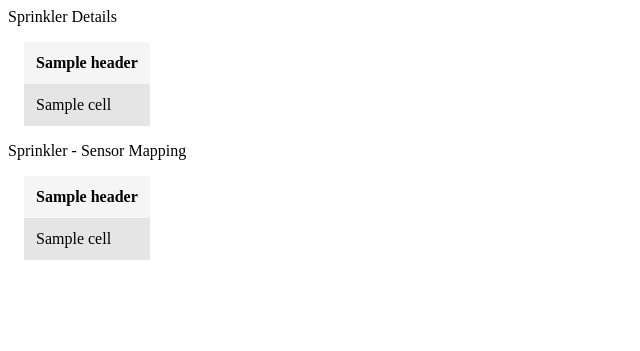
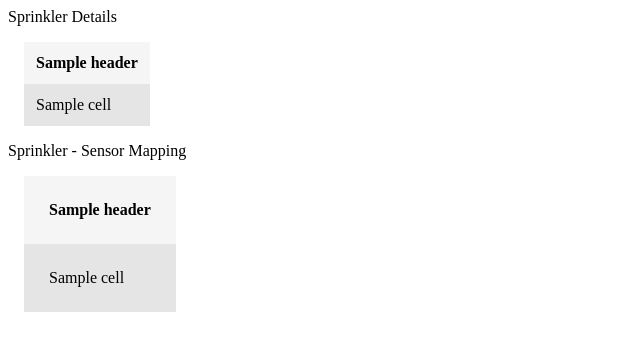
Before and after one commit to srijibrockz95/gl_capstone_project_agri_tech_farm, a Flask app: template webapp/templates/table.html in a window 1280 px wide. Shown: the top 351 px of the page, without its empty margins (0-640 px from the left). Run offline with Flask 2, Linux system fonts and the light colour scheme; the template is opened without the code that fills it: most values are stand-ins (such as "Sample title", 1, 10 or a date in 2020).

Commit message:
style changes

```diff
--- a/webapp/static/styles.css
+++ b/webapp/static/styles.css
@@ -17,6 +17,10 @@
     padding: 12px;
 }
 
+.sensor__cell {
+    padding: 25px;
+}
+
 .heading {
     font-weight: 200;
     font-size: large;
--- a/webapp/templates/table.html
+++ b/webapp/templates/table.html
@@ -36,13 +36,13 @@
     <table class="table">
         <tr class="table__header">
             {% for header in sensor_headings %}
-            <th class="table__cell">{{ header }}</th>
+            <th class="sensor__cell">{{ header }}</th>
             {% endfor %}
         </tr>
         {% for row in sensor_data %}
         <tr class="table__row">
             {% for cell in row %}
-            <td class="table__cell">{{ cell }}</td>
+            <td class="sensor__cell">{{ cell }}</td>
             {% endfor %}
         </tr>
         {% endfor %}
```
